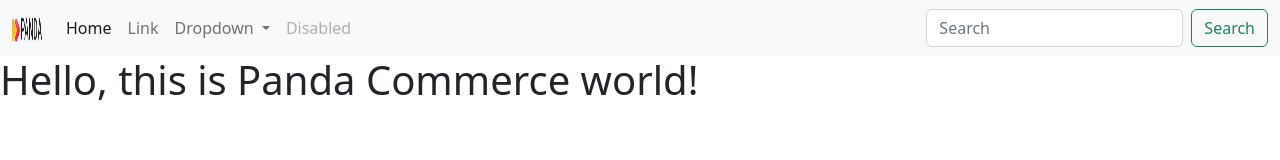
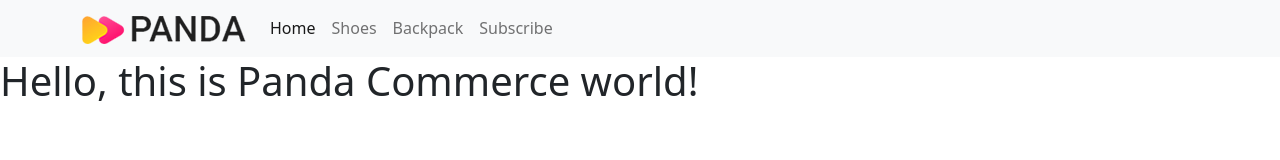
Before and after one commit to mimnets/panda-commerce-bootstrap, a plain HTML site: page index.html in a window 1280 px wide. Drawn offline with nearby package versions, Linux system fonts and the light colour scheme.

Commit message:
added logo - and remove fluid for giving space on the lef and right side of the navigation bar

```diff
--- a/index.html
+++ b/index.html
@@ -9,9 +9,9 @@
   <body>
     <header>
         <nav class="navbar navbar-expand-lg bg-light">
-            <div class="container-fluid">
+            <div class="container">
               <a class="navbar-brand" href="#">
-                <img src="./images/logo.png" alt="" width="30" height="24">
+                <img src="./images/logo.png" alt="">
             </a>
               <button class="navbar-toggler" type="button" data-bs-toggle="collapse" data-bs-target="#navbarSupportedContent" aria-controls="navbarSupportedContent" aria-expanded="false" aria-label="Toggle navigation">
                 <span class="navbar-toggler-icon"></span>
@@ -22,27 +22,15 @@
                     <a class="nav-link active" aria-current="page" href="#">Home</a>
                   </li>
                   <li class="nav-item">
-                    <a class="nav-link" href="#">Link</a>
-                  </li>
-                  <li class="nav-item dropdown">
-                    <a class="nav-link dropdown-toggle" href="#" role="button" data-bs-toggle="dropdown" aria-expanded="false">
-                      Dropdown
-                    </a>
-                    <ul class="dropdown-menu">
-                      <li><a class="dropdown-item" href="#">Action</a></li>
-                      <li><a class="dropdown-item" href="#">Another action</a></li>
-                      <li><hr class="dropdown-divider"></li>
-                      <li><a class="dropdown-item" href="#">Something else here</a></li>
-                    </ul>
+                    <a class="nav-link" href="#">Shoes</a>
                   </li>
                   <li class="nav-item">
-                    <a class="nav-link disabled">Disabled</a>
+                    <a class="nav-link" href="#">Backpack</a>
+                  </li>
+                  <li class="nav-item">
+                    <a class="nav-link" href="#">Subscribe</a>
                   </li>
                 </ul>
-                <form class="d-flex" role="search">
-                  <input class="form-control me-2" type="search" placeholder="Search" aria-label="Search">
-                  <button class="btn btn-outline-success" type="submit">Search</button>
-                </form>
               </div>
             </div>
           </nav>
```
